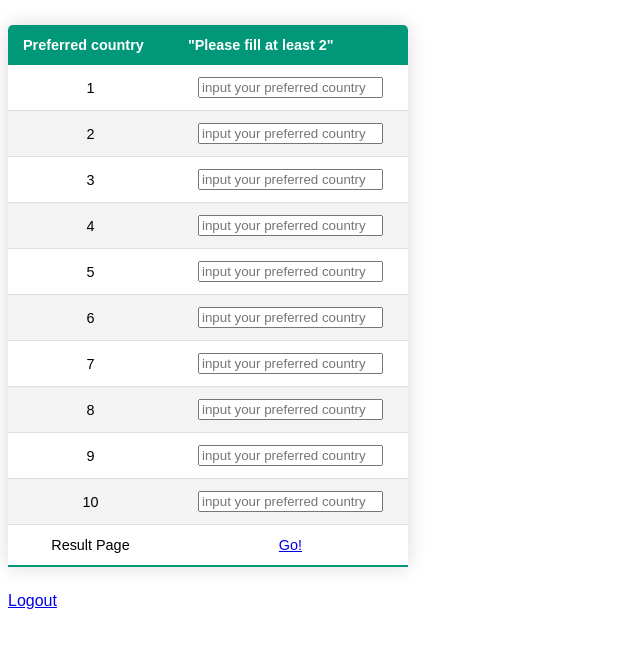
After one commit to aeram0/Flight-Finder, a Python web app: template code/templates/preference_page.html in a window 1280 px wide. The commit adds this page. Shown: the top 648 px of the page, without its empty margins (0-640 px from the left). Run offline with Jinja, Linux system fonts and the light colour scheme; the template is opened without the code that fills it, so the values that code supplies are empty.

```diff
--- a/code/templates/loginform.html
+++ b/code/templates/loginform.html
@@ -43,8 +43,9 @@
                 </td>
             </tr>
             <tr>
-                <td><input type = "submit" name = "submit" value = "login"></td>
-                <td>"Not yet a member?" <a href="registerform.html">Create a profile here</a></td>
+                <!--<td><input type = "submit" name = "submit" value = "login"></td> -->
+                <td><a class="login_button" href="/google/login">Login with Google</a></td>
+                <td>"Not yet a member?" <a href="/register/">Create a profile here</a></td>
             </tr>
             <tr>
                 <td>Forget password?</td>
--- /dev/null
+++ b/code/templates/preference_page.html
@@ -0,0 +1,104 @@
+<!DOCTYPE html>
+<html lang="en">
+<head>
+    <meta charset="UTF-8">
+    <title>Preference page</title>
+</head>
+<style>
+    * {
+        font-family: sans-serif; /* Change your font family */
+    }
+
+    .content-table {
+        text-align: center;
+        border-collapse: collapse;
+        margin: 25px 0;
+        font-size: 0.9em;
+        min-width: 400px;
+        border-radius: 5px 5px 0 0;
+        overflow: hidden;
+        box-shadow: 0 0 20px rgba(0, 0, 0, 0.15);
+    }
+
+    .content-table thead tr {
+        background-color: #009879;
+        color: #ffffff;
+        text-align: left;
+        font-weight: bold;
+    }
+
+    .content-table th,
+    .content-table td {
+        padding: 12px 15px;
+    }
+
+    .content-table tbody tr {
+        border-bottom: 1px solid #dddddd;
+    }
+
+    .content-table tbody tr:nth-of-type(even) {
+        background-color: #f3f3f3;
+    }
+
+    .content-table tbody tr:last-of-type {
+        border-bottom: 2px solid #009879;
+    }
+
+</style>
+<body>
+<table class="content-table">
+    <thead>
+    <tr>
+        <th>Preferred country</th>
+        <th>"Please fill at least 2"</th>
+    </tr>
+    </thead>
+    <tbody>
+    <tr>
+        <td>1</td>
+        <td><input type = "text" name = "user" placeholder="input your preferred country"></td>
+    </tr>
+    <tr class="active-row">
+        <td>2</td>
+        <td><input type = "text" name = "user" placeholder="input your preferred country"></td>
+    </tr>
+    <tr>
+        <td>3</td>
+        <td><input type = "text" name = "user" placeholder="input your preferred country"></td>
+    </tr>
+        <td>4</td>
+    <td><input type = "text" name = "user" placeholder="input your preferred country"></td>
+    </tr>
+    <tr>
+        <td>5</td>
+        <td><input type = "text" name = "user" placeholder="input your preferred country"></td>
+    </tr>
+    <tr>
+        <td>6</td>
+        <td><input type = "text" name = "user" placeholder="input your preferred country"></td>
+    </tr>
+    <tr>
+        <td>7</td>
+        <td><input type = "text" name = "user" placeholder="input your preferred country"></td>
+    </tr>
+    <tr>
+        <td>8</td>
+        <td><input type = "text" name = "user" placeholder="input your preferred country"></td>
+    </tr>
+    <tr>
+        <td>9</td>
+        <td><input type = "text" name = "user" placeholder="input your preferred country"></td>
+    </tr>
+    <tr>
+        <td>10</td>
+        <td><input type = "text" name = "user" placeholder="input your preferred country"></td>
+    </tr>
+    <tr>
+        <td>Result Page</td>
+        <td><a href="resultpage.html">Go!</a></td>
+    </tr>
+
+</table>
+<a href="/google/logout">Logout</a>
+</body>
+</html>
```
